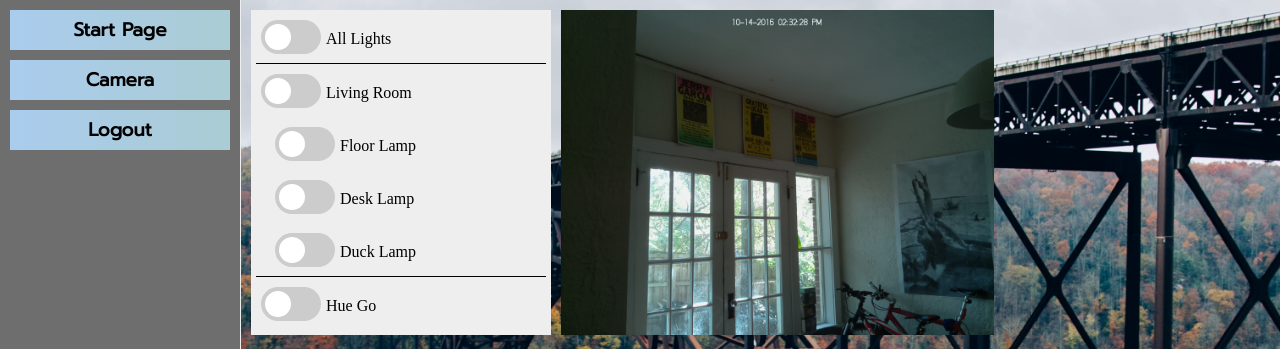
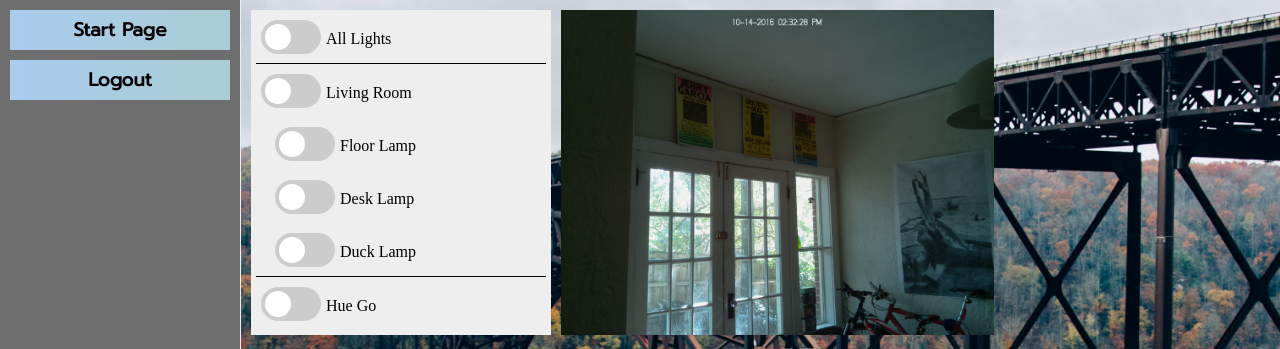
Before and after one commit to rspears74/my-site, a Flask app: template templates/index.html in a window 1280 px wide. Shown: the part 76-425 px from the top of the page. Run offline with Flask 2, Linux system fonts and the light colour scheme; the template is opened without the code that fills it, so the values that code supplies are empty; some web fonts are replaced.

Commit message:
removed camera button

```diff
--- a/templates/index.html
+++ b/templates/index.html
@@ -10,13 +10,6 @@
     <a href='/randall'>
       <div class="button1">
         <h3>Start Page</h3>
-      </div>
-    </a>
-  </div>
-  <div class="buttoncontainer">
-    <a href='/camera'>
-      <div class="button1">
-        <h3>Camera</h3>
       </div>
     </a>
   </div>
```
